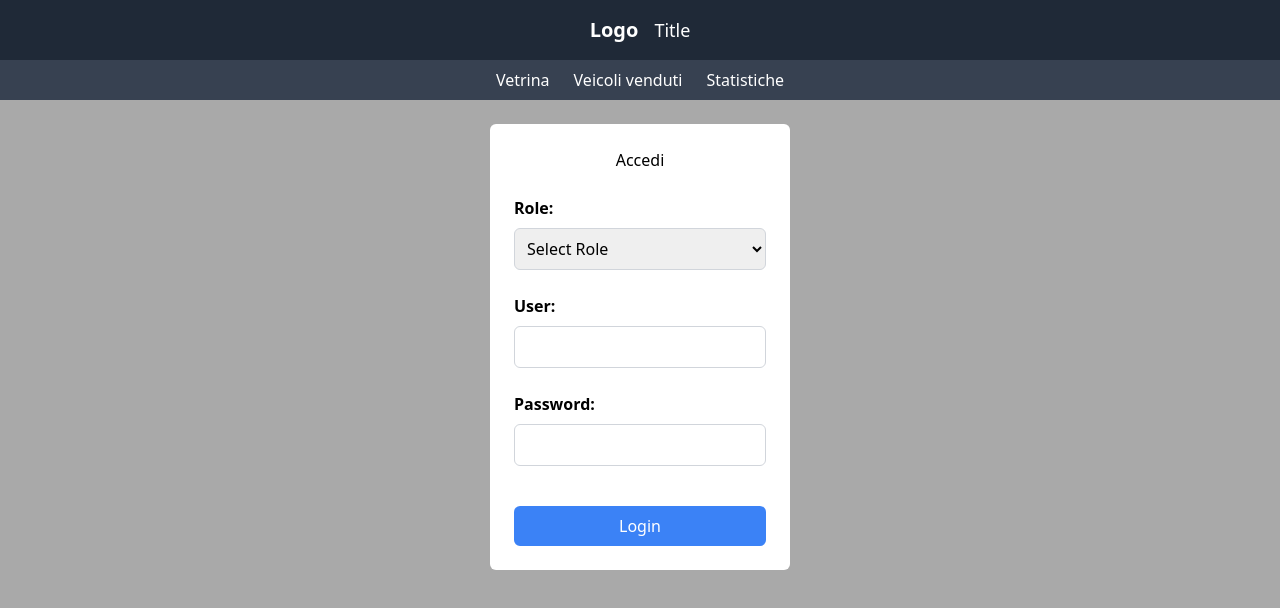
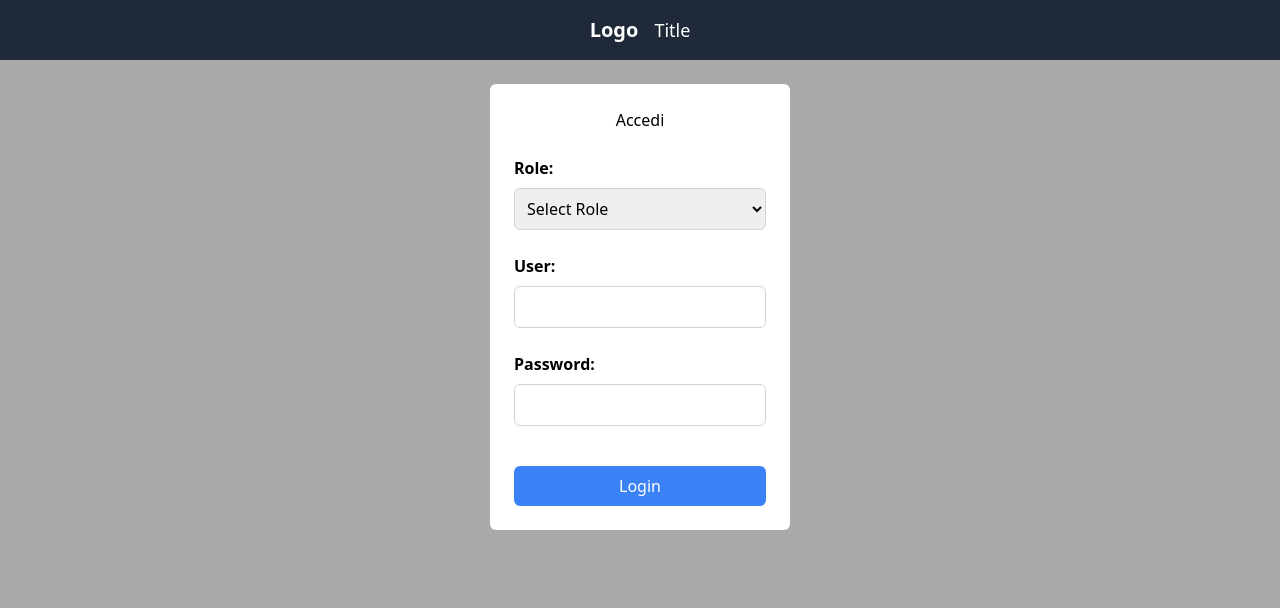
Before and after one commit to Nik0-9/angular-dealership, an Angular app: page /login in a window 1280 px wide. Shown: the top 608 px of the page. Built offline with nearby package versions, Linux system fonts and the light colour scheme.

Commit message:
dinamic header

```diff
--- a/src/app/component/header/header.component.html
+++ b/src/app/component/header/header.component.html
@@ -4,18 +4,28 @@
             <span class="text-xl font-bold mr-4">Logo</span>
             <span class="text-lg">Title</span>
         </div>
-
+        <button *ngIf="isUserLoggedIn"
+                (click)="logout()"
+                class="ml-4 bg-red-500 hover:bg-red-600 text-white font-bold py-2 px-4 rounded">
+            Logout
+        </button>
     </div>
-    <div class="bg-gray-700">
+    <div class="bg-gray-700" *ngIf="isUserLoggedIn">
         <ul class="flex justify-center space-x-6 py-2">
-            <li>
-                <a [routerLink]="['/showcase']"> Vetrina </a>
+            <li *ngIf="userRole === 'ADMIN'">
+                <a [routerLink]="['/showcase']">Vetrina</a>
             </li>
-            <li>
+            <li *ngIf="userRole === 'ADMIN'">
                 <a [routerLink]="['/sold']" class="hover:text-blue-300">Veicoli venduti</a>
             </li>
-            <li>
+            <li *ngIf="userRole === 'ADMIN'">
                 <a [routerLink]="['/stats']" class="hover:text-blue-300">Statistiche</a>
+            </li>
+            <li *ngIf="userRole === 'USER'">
+                <a [routerLink]="['/my-vehicles']" class="hover:text-blue-300">I miei veicoli</a>
+            </li>
+            <li *ngIf="userRole === 'USER'">
+                <a [routerLink]="['/vehicle-for-sale']" class="hover:text-blue-300">Veicoli in vendita</a>
             </li>
         </ul>
     </div>
--- a/src/app/component/header/header.component.ts
+++ b/src/app/component/header/header.component.ts
@@ -1,6 +1,7 @@
 import { Component } from '@angular/core';
 import { CommonModule } from '@angular/common';
-import { RouterModule } from '@angular/router';
+import { RouterModule, Router } from '@angular/router';
+import { AuthService } from '../../auth.service';
 
 @Component({
   selector: 'app-header',
@@ -10,5 +11,18 @@ import { RouterModule } from '@angular/router';
   styleUrl: './header.component.scss'
 })
 export class HeaderComponent {
+  constructor(private authService: AuthService, private router: Router) {}
 
+  get isUserLoggedIn() {
+    return this.authService.isLoggedIn;
+  }
+
+  get userRole() {
+    return this.authService.userRole;
+  }
+
+  logout(): void {
+    this.authService.logout(); // Assicurati di avere questa funzione nel tuo AuthService
+    this.router.navigate(['/login']);
+  }
 }
```
